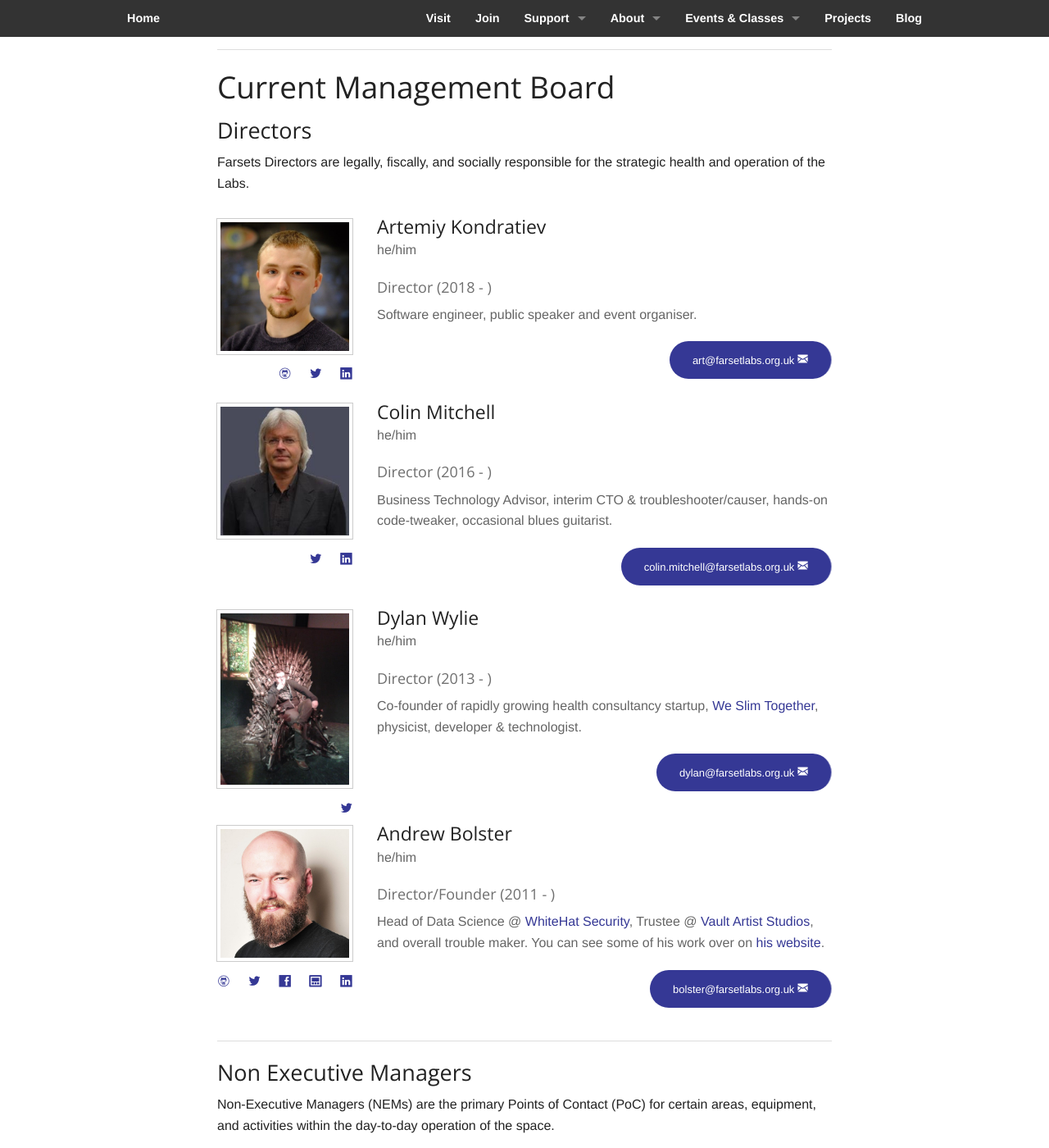
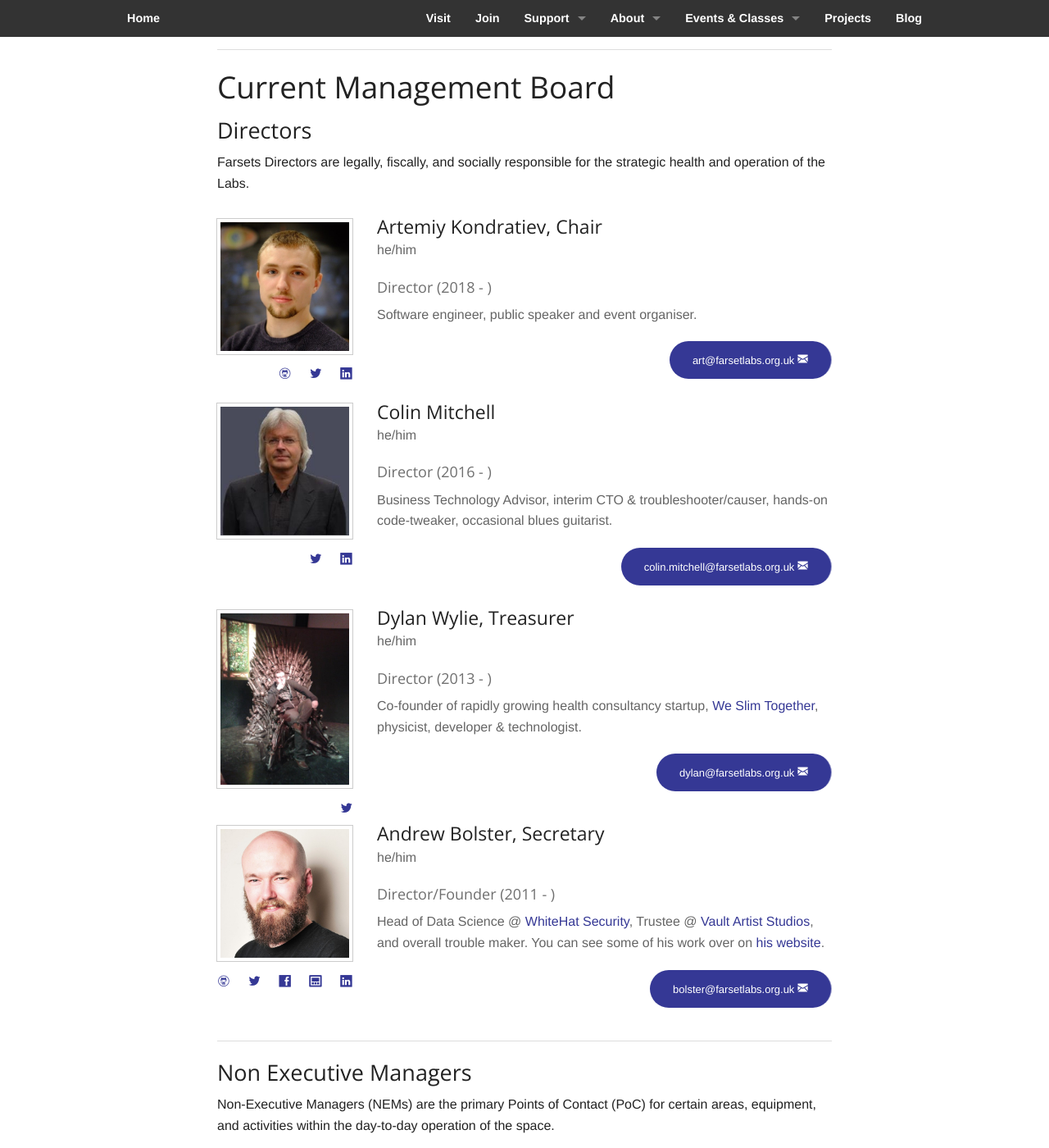
Before and after one commit to FarsetLabs/farsetlabs.github.io, a Jekyll site: the page built from about/index.html, in a window 1280 px wide and 1400 px high, scrolled down 460 px. Shown: the whole window at 82% size. Built offline with Jekyll 4.4.1, drawn with Linux system fonts in a browser that asks for light colours; nearby versions of some CDN libraries.

Commit message:
Update _config.yml

```diff
--- a/_config.yml
+++ b/_config.yml
@@ -26,7 +26,7 @@ links:
   - name: Blog
     url: "https://blog.farsetlabs.org.uk/"
 officers:
-  - name: Andrew Bolster
+  - name: Andrew Bolster, Secretary
     pronouns: "he/him"
     username: bolster
     year: 2011 -
@@ -40,7 +40,7 @@ officers:
     github: "andrewbolster"
     discourse: "bolster"
 
-  - name: Dylan Wylie
+  - name: Dylan Wylie, Treasurer
     pronouns: "he/him"
     username: wylie
     year: 2013 -
@@ -60,7 +60,7 @@ officers:
     twitter: "pixelpage"
     linkedin: "colinmitch"
 
-  - name: Artemiy Kondratiev
+  - name: Artemiy Kondratiev, Chair
     pronouns: "he/him"
     username: art
     year: 2018 -
```
